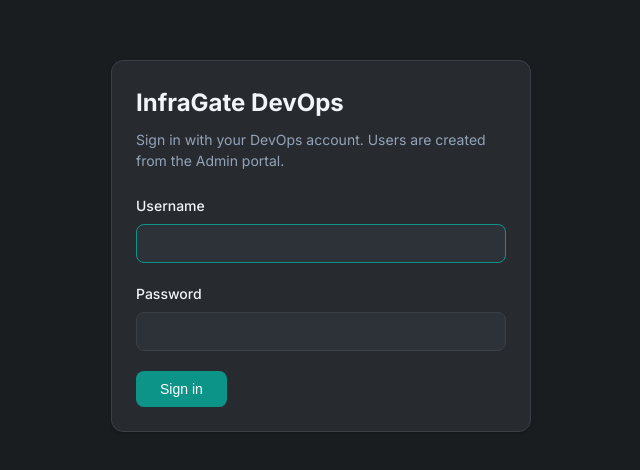
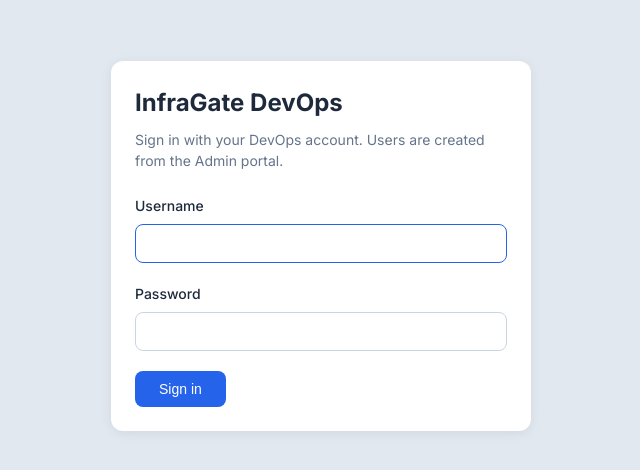
Before and after one commit to shashank3656/devops_project, a Next.js app in the folder devops-frontend/: page /login in a window 1280 px wide. Shown: the part 142-612 px from the top of the page, without its empty margins (319-959 px from the left). Built offline with nearby package versions, Linux system fonts and the light colour scheme; no server answers.

Commit message:
added new 22 features callled templates

```diff
--- a/devops-frontend/styles/globals.css
+++ b/devops-frontend/styles/globals.css
@@ -1,32 +1,31 @@
-/* DevOps portal – dark dashboard theme (Quantico-style, unique teal accent) */
+/* DevOps portal – same as Admin: soft blue-grey, white cards, top nav */
 :root {
-  /* Unique accent – teal (not green) */
-  --color-primary: #0d9488;
-  --color-primary-hover: #0f766e;
-  --color-primary-light: rgba(13, 148, 136, 0.15);
-  /* Dark dashboard base */
-  --color-bg: #1a1d20;
-  --color-surface: #272b30;
-  --color-surface-elevated: #2d3238;
-  --color-border: #3b4046;
-  --color-border-subtle: #2d3238;
-  --color-text: #f1f5f9;
-  --color-text-muted: #94a3b8;
+  /* Admin-style light theme */
+  --color-bg: #e2e8f0;
+  --color-bg-header: #f8fafc;
+  --color-surface: #ffffff;
+  --color-surface-elevated: #ffffff;
+  --color-border: #cbd5e1;
+  --color-border-subtle: #e2e8f0;
+  --color-text: #1e293b;
+  --color-text-muted: #64748b;
+  --color-primary: #2563eb;
+  --color-primary-hover: #1d4ed8;
+  --color-primary-light: rgba(37, 99, 235, 0.1);
   /* Semantic */
-  --color-success: #10b981;
-  --color-success-bg: rgba(16, 185, 129, 0.12);
-  --color-danger: #ef4444;
-  --color-danger-bg: rgba(239, 68, 68, 0.12);
+  --color-success: #16a34a;
+  --color-success-bg: rgba(22, 163, 74, 0.08);
+  --color-danger: #dc2626;
+  --color-danger-bg: rgba(220, 38, 38, 0.08);
   --color-warning: #f59e0b;
-  --color-error: #ef4444;
-  /* Sidebar – same dark as main, distinct active */
-  --sidebar-bg: #1a1d20;
-  --sidebar-border: #2d3238;
-  --sidebar-text: #f1f5f9;
-  --sidebar-text-muted: #94a3b8;
-  --sidebar-hover: #272b30;
-  --sidebar-active-bg: #272b30;
-  --sidebar-active-border: #0d9488;
+  --color-error: #dc2626;
+  --sidebar-bg: #ffffff;
+  --sidebar-border: #e2e8f0;
+  --sidebar-text: #0f172a;
+  --sidebar-text-muted: #64748b;
+  --sidebar-hover: #f1f5f9;
+  --sidebar-active-bg: #2563eb;
+  --sidebar-active-border: #2563eb;
   /* Layout */
   --sidebar-width: 240px;
   --sidebar-collapsed-width: 72px;
@@ -61,21 +60,176 @@ body {
   -webkit-font-smoothing: antialiased;
 }
 a { color: var(--color-primary); text-decoration: none; transition: color var(--transition); }
-a:hover { color: #2dd4bf; text-decoration: underline; }
+a:hover { color: var(--color-primary-hover); text-decoration: underline; }
 
 .container { max-width: 1100px; margin: 0 auto; padding: var(--space-6); }
 
-/* Cards – slightly elevated dark surface */
+/* Portal top bar layout (same as Admin) */
+.portal-layout {
+  min-height: 100vh;
+  display: flex;
+  flex-direction: column;
+  background: var(--color-bg);
+}
+.portal-topbar {
+  flex-shrink: 0;
+  display: flex;
+  align-items: center;
+  justify-content: space-between;
+  padding: 0 var(--space-5);
+  height: 64px;
+  background: var(--color-bg-header);
+  border-bottom: 1px solid var(--color-border);
+  box-shadow: 0 1px 3px rgba(0, 0, 0, 0.06);
+}
+.portal-topbar-left { display: flex; align-items: center; gap: 32px; min-width: 0; }
+.portal-topbar-brand {
+  display: flex;
+  align-items: center;
+  gap: var(--space-3);
+  text-decoration: none;
+  color: var(--color-text);
+  flex-shrink: 0;
+}
+.portal-topbar-brand:hover { color: var(--color-text); text-decoration: none; opacity: 0.9; }
+.portal-topbar-logo { border-radius: var(--radius); display: block; }
+.portal-topbar-brand-text { font-size: var(--text-lg); font-weight: 700; letter-spacing: -0.02em; white-space: nowrap; }
+.portal-topbar-nav { display: flex; align-items: center; gap: 2px; overflow-x: auto; scrollbar-width: none; -ms-overflow-style: none; }
+.portal-topbar-nav::-webkit-scrollbar { display: none; }
+.portal-topbar-nav-link {
+  padding: var(--space-2) var(--space-4);
+  font-size: var(--text-base);
+  font-weight: var(--font-medium);
+  color: var(--color-text-muted);
+  text-decoration: none;
+  white-space: nowrap;
+  border-radius: var(--radius);
+  transition: color var(--transition), background var(--transition);
+  border-bottom: 2px solid transparent;
+}
+.portal-topbar-nav-link:hover { color: var(--color-text); text-decoration: none; background: rgba(0, 0, 0, 0.04); }
+.portal-topbar-nav-link.active { color: var(--color-text); font-weight: 600; border-bottom-color: var(--color-primary); }
+.portal-topbar-right { display: flex; align-items: center; gap: var(--space-3); }
+.portal-topbar-actions { display: flex; align-items: center; gap: var(--space-2); }
+.portal-topbar-username { font-size: var(--text-sm); color: var(--color-text-muted); }
+.portal-topbar-icon-btn {
+  position: relative;
+  display: flex;
+  align-items: center;
+  justify-content: center;
+  width: 40px;
+  height: 40px;
+  border: none;
+  border-radius: 50%;
+  background: #f1f5f9;
+  color: var(--color-text-muted);
+  cursor: pointer;
+  transition: color var(--transition), background var(--transition);
+}
+.portal-topbar-icon-btn:hover { color: var(--color-primary); background: var(--color-primary-light); }
+.portal-topbar-approval-badge {
+  padding: 2px 8px;
+  font-size: 12px;
+  font-weight: 600;
+  color: var(--color-warning);
+  background: rgba(245, 158, 11, 0.15);
+  border-radius: 999px;
+}
+.portal-topbar-profile-btn {
+  display: flex;
+  align-items: center;
+  justify-content: center;
+  padding: 0;
+  border: none;
+  background: transparent;
+  cursor: pointer;
+  border-radius: 50%;
+  transition: transform var(--transition);
+}
+.portal-topbar-profile-btn:hover { transform: scale(1.05); }
+.portal-topbar-avatar {
+  display: flex;
+  align-items: center;
+  justify-content: center;
+  width: 40px;
+  height: 40px;
+  border-radius: 50%;
+  background: var(--color-primary);
+  color: #fff;
+  font-size: 14px;
+  font-weight: 600;
+}
+.portal-topbar-profile-wrap { position: relative; }
+.portal-profile-dropdown {
+  position: absolute;
+  top: 100%;
+  right: 0;
+  margin-top: 8px;
+  min-width: 180px;
+  background: var(--color-surface);
+  border: 1px solid var(--color-border);
+  border-radius: var(--radius-lg);
+  box-shadow: 0 8px 24px rgba(0, 0, 0, 0.1);
+  z-index: 1000;
+  overflow: hidden;
+}
+.portal-profile-dropdown-header {
+  display: flex;
+  align-items: center;
+  gap: var(--space-3);
+  padding: var(--space-4);
+  border-bottom: 1px solid var(--color-border);
+}
+.portal-profile-dropdown-avatar {
+  width: 36px;
+  height: 36px;
+  border-radius: 50%;
+  background: var(--color-primary);
+  color: #fff;
+  font-size: 13px;
+  font-weight: 600;
+  display: flex;
+  align-items: center;
+  justify-content: center;
+}
+.portal-profile-dropdown-label { font-weight: var(--font-medium); color: var(--color-text); }
+.portal-profile-dropdown-item {
+  display: flex;
+  align-items: center;
+  gap: var(--space-3);
+  width: 100%;
+  padding: var(--space-3) var(--space-4);
+  border: none;
+  background: transparent;
+  font-size: var(--text-base);
+  color: var(--color-text);
+  cursor: pointer;
+  text-align: left;
+  transition: background var(--transition);
+  font-family: inherit;
+}
+.portal-profile-dropdown-item:hover { background: var(--sidebar-hover); }
+.portal-profile-dropdown-item svg { flex-shrink: 0; opacity: 0.8; }
+.portal-main {
+  flex: 1;
+  min-width: 0;
+  overflow-x: hidden;
+  overflow-y: auto;
+  padding: var(--space-6);
+  background: var(--color-bg);
+}
+
+/* Cards – white, soft shadow (Admin style) */
 .card {
   background: var(--color-surface);
   border-radius: var(--radius-lg);
-  border: 1px solid var(--color-border);
+  border: none;
   padding: var(--space-6);
   margin-bottom: var(--space-6);
-  box-shadow: var(--shadow);
-  transition: box-shadow var(--transition), border-color var(--transition);
+  box-shadow: 0 2px 12px rgba(0, 0, 0, 0.07);
+  transition: box-shadow var(--transition);
 }
-.card:hover { box-shadow: var(--shadow-md); border-color: var(--color-border); }
+.card:hover { box-shadow: 0 4px 16px rgba(0, 0, 0, 0.08); }
 .card-title {
   font-size: var(--text-lg);
   font-weight: var(--font-semibold);
```
Also changed, not shown: devops-frontend/components/DevOpsLayout.tsx (+103 -77 lines), 2 other files (tests, documents, lock files or other folders).
